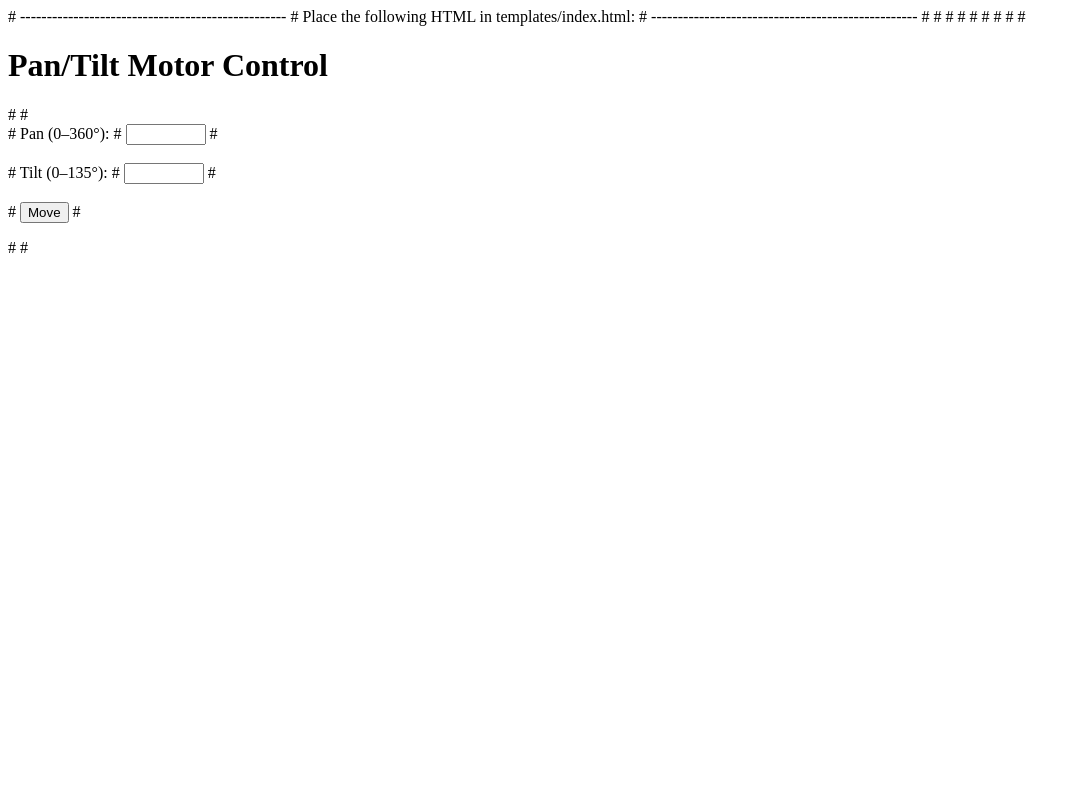
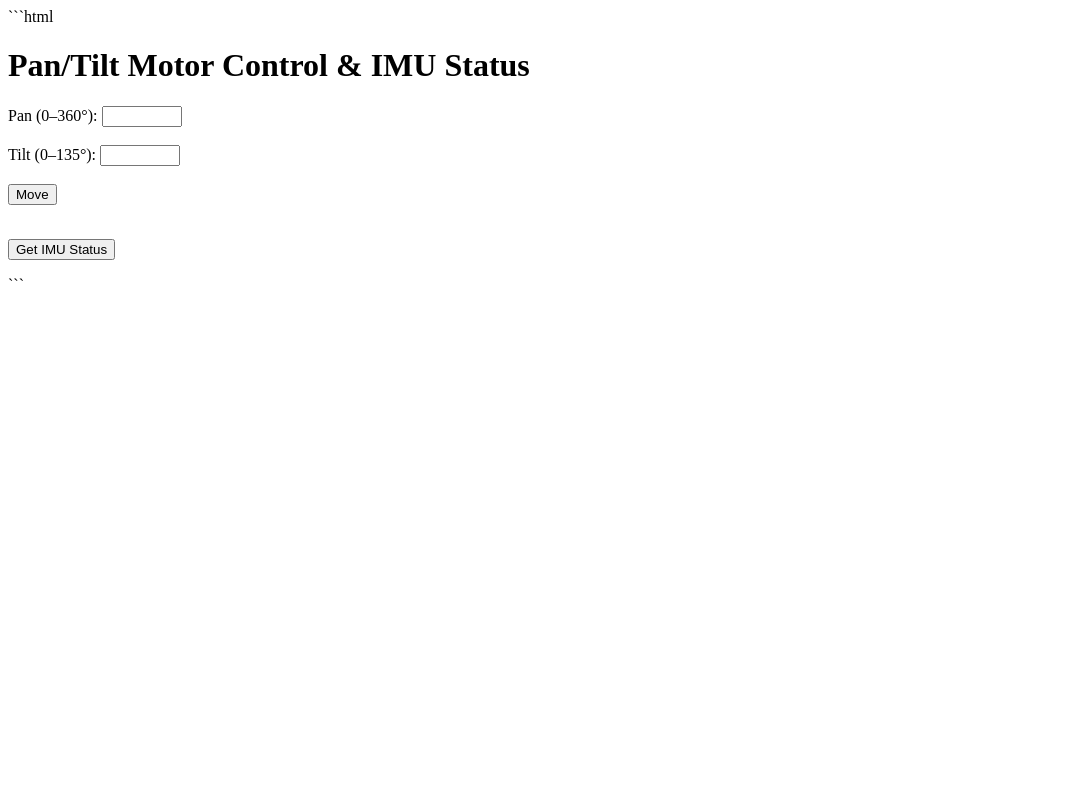
Before and after one commit to domsav13/URFCapstone, a Flask app: page / in a window 1280 px wide. Shown: the whole page, without its empty margins (0-1081 px from the left). Run offline with Flask 3, Linux system fonts and the light colour scheme.

Commit message:
Update index.html

````diff
--- a/showcase/templates/index.html
+++ b/showcase/templates/index.html
@@ -1,26 +1,29 @@
-# --------------------------------------------------
-# Place the following HTML in templates/index.html:
-# --------------------------------------------------
-# <!doctype html>
-# <html lang="en">
-# <head>
-#   <meta charset="UTF-8">
-#   <meta name="viewport" content="width=device-width, initial-scale=1.0">
-#   <title>Pan/Tilt Control</title>
-# </head>
-# <body>
-#   <h1>Pan/Tilt Motor Control</h1>
-#   {% if message %}
-#     <p><strong>{{ message }}</strong></p>
-#   {% endif %}
-#   <form method="post">
-#     <label>Pan (0–360°):
-#       <input type="number" name="pan" step="0.1" min="0" max="360" value="{{ pan }}" required>
-#     </label><br><br>
-#     <label>Tilt (0–135°):
-#       <input type="number" name="tilt" step="0.1" min="0" max="135" value="{{ tilt }}" required>
-#     </label><br><br>
-#     <button type="submit">Move</button>
-#   </form>
-# </body>
-# </html>
+```html
+<!doctype html>
+<html lang="en">
+<head>
+  <meta charset="UTF-8">
+  <meta name="viewport" content="width=device-width, initial-scale=1.0">
+  <title>Pan/Tilt & IMU Control</title>
+</head>
+<body>
+  <h1>Pan/Tilt Motor Control & IMU Status</h1>
+  {% if message %}
+    <p><strong>{{ message }}</strong></p>
+  {% endif %}
+  <form method="post">
+    <label>Pan (0–360°):
+      <input type="number" name="pan" step="0.1" min="0" max="360" value="{{ pan }}" required>
+    </label><br><br>
+    <label>Tilt (0–135°):
+      <input type="number" name="tilt" step="0.1" min="0" max="135" value="{{ tilt }}" required>
+    </label><br><br>
+    <button type="submit" name="move">Move</button>
+  </form>
+  <br>
+  <form method="get">
+    <button type="submit" name="imu" value="1">Get IMU Status</button>
+  </form>
+</body>
+</html>
+```
````
